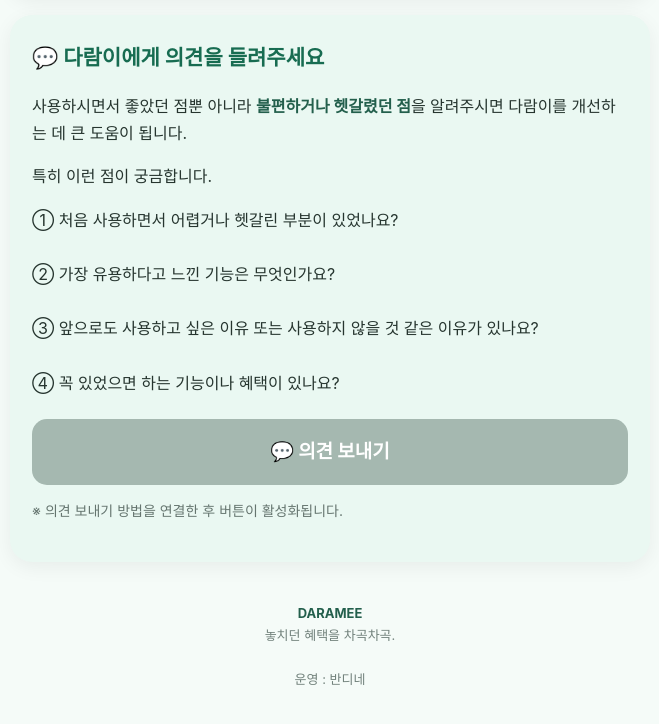
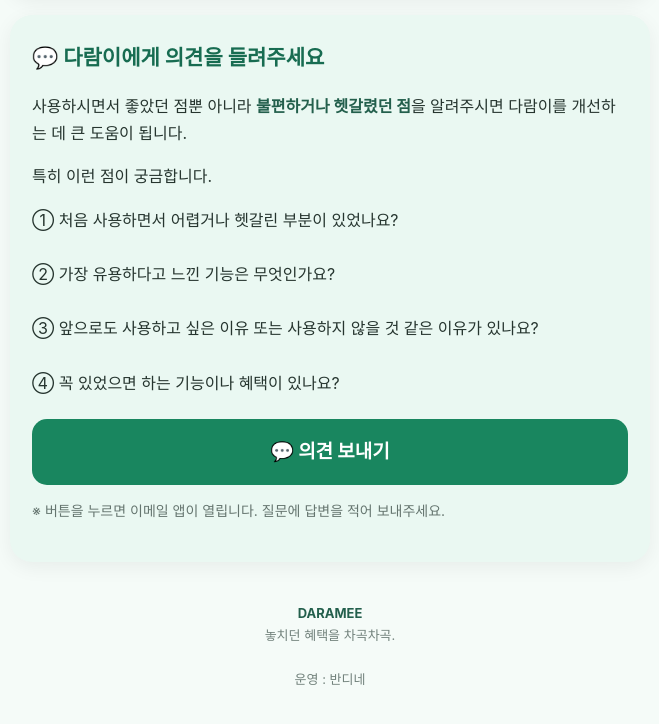
Before and after one commit to leselfespapa-a11y/bandeene-homepage, a plain HTML site: page daramee.html in a window 1280 px wide. Shown: the part 2267-2991 px from the top of the page, without its empty margins (310-969 px from the left). Drawn offline with Linux system fonts and the light colour scheme.

Commit message:
Enable DARAMEE MVP email feedback

```diff
--- a/daramee.html
+++ b/daramee.html
@@ -311,12 +311,12 @@
         ④ 꼭 있었으면 하는 기능이나 혜택이 있나요?
       </p>
 
-      <a class="button disabled" href="#">
+      <a class="button" href="mailto:admin@daramee.com?subject=%5B%EB%8B%A4%EB%9E%8C%EC%9D%B4%20MVP%5D%20%EC%82%AC%EC%9A%A9%20%EC%9D%98%EA%B2%AC&body=%EB%8B%A4%EB%9E%8C%EC%9D%B4%20MVP%EB%A5%BC%20%EC%82%AC%EC%9A%A9%ED%95%B4%20%EC%A3%BC%EC%85%94%EC%84%9C%20%EA%B0%90%EC%82%AC%ED%95%A9%EB%8B%88%EB%8B%A4.%0A%0A%EC%95%84%EB%9E%98%20%EC%A7%88%EB%AC%B8%EC%97%90%20%ED%8E%B8%ED%95%98%EA%B2%8C%20%EB%8B%B5%EB%B3%80%ED%95%B4%20%EC%A3%BC%EC%84%B8%EC%9A%94.%0A%0A%E2%91%A0%20%EC%B2%98%EC%9D%8C%20%EC%82%AC%EC%9A%A9%ED%95%98%EB%A9%B4%EC%84%9C%20%EC%96%B4%EB%A0%B5%EA%B1%B0%EB%82%98%20%ED%97%B7%EA%B0%88%EB%A6%B0%20%EB%B6%80%EB%B6%84%EC%9D%B4%20%EC%9E%88%EC%97%88%EB%82%98%EC%9A%94%3F%0A%0A%E2%91%A1%20%EA%B0%80%EC%9E%A5%20%EC%9C%A0%EC%9A%A9%ED%95%98%EB%8B%A4%EA%B3%A0%20%EB%8A%90%EB%82%80%20%EA%B8%B0%EB%8A%A5%EC%9D%80%20%EB%AC%B4%EC%97%87%EC%9D%B8%EA%B0%80%EC%9A%94%3F%0A%0A%E2%91%A2%20%EC%95%9E%EC%9C%BC%EB%A1%9C%EB%8F%84%20%EC%82%AC%EC%9A%A9%ED%95%98%EA%B3%A0%20%EC%8B%B6%EC%9D%80%20%EC%9D%B4%EC%9C%A0%20%EB%98%90%EB%8A%94%20%EC%82%AC%EC%9A%A9%ED%95%98%EC%A7%80%20%EC%95%8A%EC%9D%84%20%EA%B2%83%20%EA%B0%99%EC%9D%80%20%EC%9D%B4%EC%9C%A0%EA%B0%80%20%EC%9E%88%EB%82%98%EC%9A%94%3F%0A%0A%E2%91%A3%20%EA%BC%AD%20%EC%9E%88%EC%97%88%EC%9C%BC%EB%A9%B4%20%ED%95%98%EB%8A%94%20%EA%B8%B0%EB%8A%A5%EC%9D%B4%EB%82%98%20%ED%98%9C%ED%83%9D%EC%9D%B4%20%EC%9E%88%EB%82%98%EC%9A%94%3F%0A%0A%EA%B7%B8%20%EB%B0%96%EC%9D%98%20%EC%9D%98%EA%B2%AC%3A%0A">
         💬 의견 보내기
       </a>
 
       <p class="note">
-        ※ 의견 보내기 방법을 연결한 후 버튼이 활성화됩니다.
+        ※ 버튼을 누르면 이메일 앱이 열립니다. 질문에 답변을 적어 보내주세요.
       </p>
     </section>
 
```
